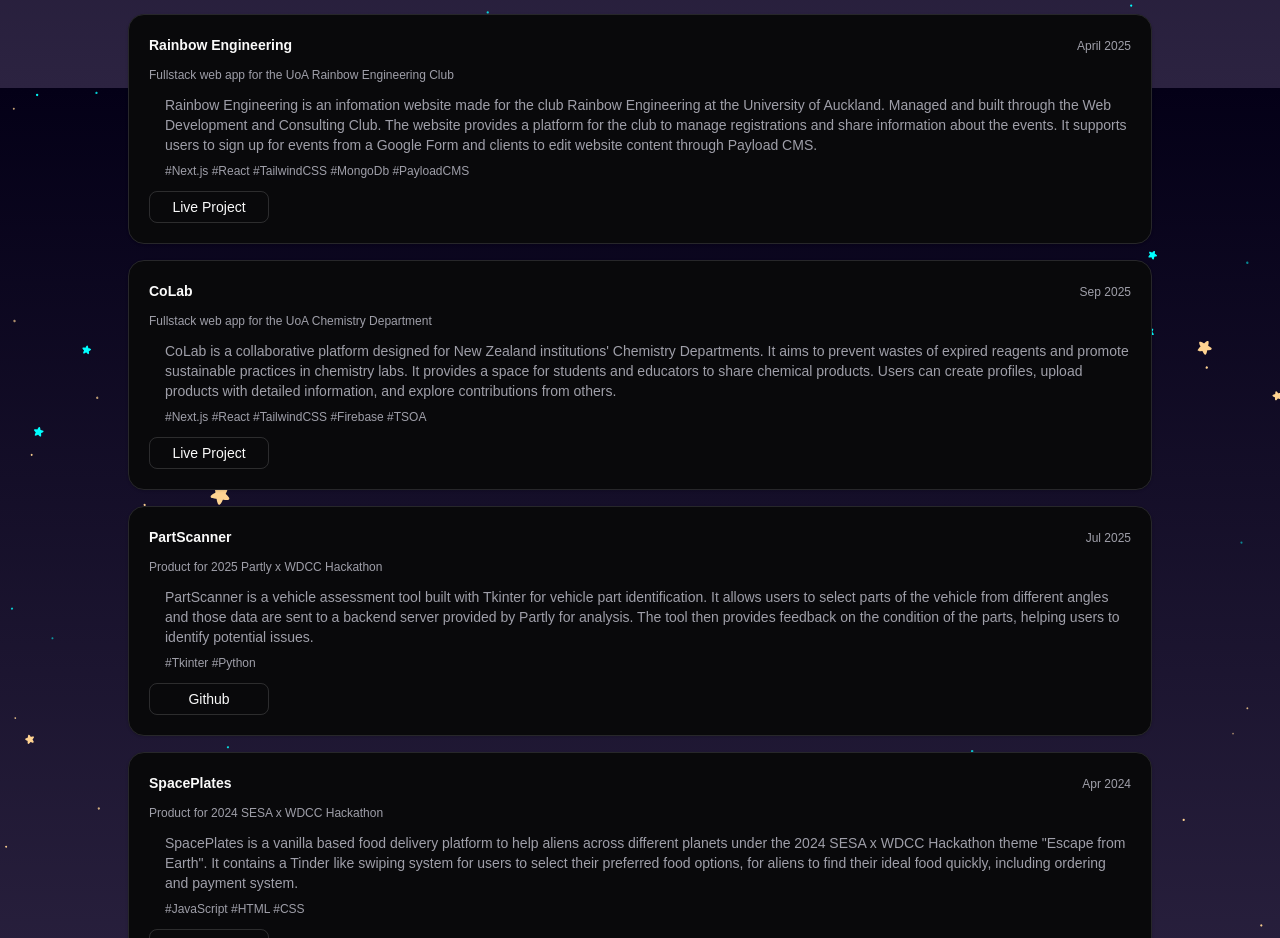
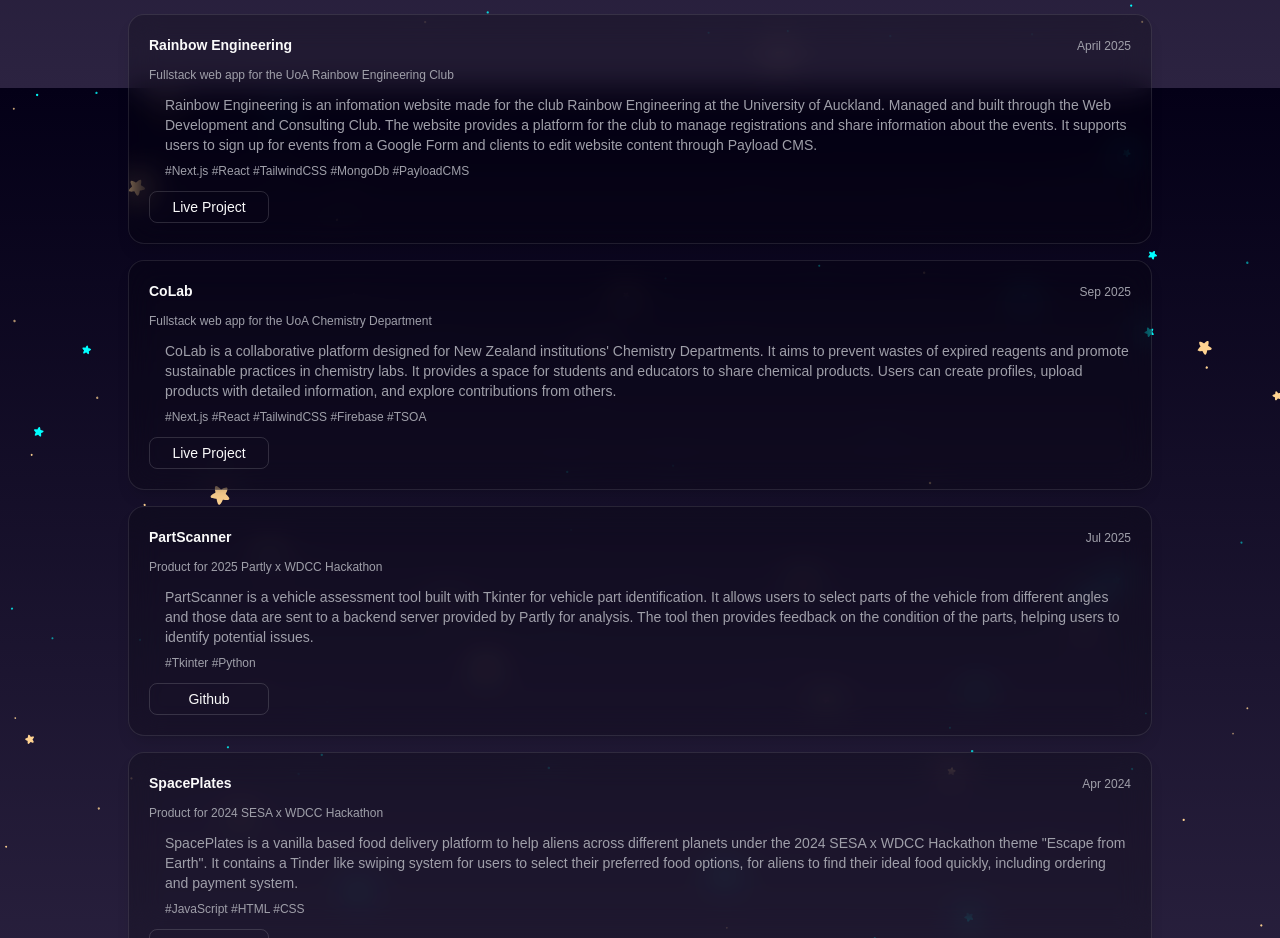
Before and after one commit to vi0letchen/violet-portfolio, a Next.js app: page / in a window 1280 px wide. Shown: the part 1862-2800 px from the top of the page. Built offline with nearby package versions, Linux system fonts and the light colour scheme.

Commit message:
style:add blur effect to cards

```diff
--- a/src/app/components/navbar.js
+++ b/src/app/components/navbar.js
@@ -1,6 +1,6 @@
 export default function Navbar() {
   return (
-    <nav className=" flex items-center justify-between fixed top-0 left-0 w-full h-15 bg-white dark:bg-black shadow-md z-50">
+    <nav className=" flex items-center justify-between fixed top-0 left-0 w-full h-15 bg-background dark:bg-background shadow-md z-50">
       <h1 className="text-xl font-bold ml-30">&lt;VioletChen/&gt;</h1>
     </nav>
   );
--- a/src/app/globals.css
+++ b/src/app/globals.css
@@ -18,8 +18,8 @@
 }
 
 html.dark {
-  --background: #0a0a0a;
-  --foreground: #ededed;
+  --background: #090612;
+  --foreground: #362367;
   --title: #cac1e8;
   --text: #f3eef8;
   --subtitle: #d8c9ea;
--- a/src/app/page.js
+++ b/src/app/page.js
@@ -8,11 +8,12 @@ import { motion } from "framer-motion";
 export default function Home() {
   return (
     <div
-    style={{
-      backgroundImage:"url('starDark.svg')",
-      backgroundAttachment: "fixed"
-    }}
-     className="min-h-screen bg-zinc-50 px-6 py-12 text-zinc-900 dark:bg-black dark:text-zinc-50">
+      style={{
+        backgroundImage: "url('starDark.svg')",
+        backgroundAttachment: "fixed",
+      }}
+      className="min-h-screen bg-zinc-50 px-6 py-12 text-zinc-900 dark:bg-black dark:text-zinc-50"
+    >
       <Navbar />
       <main className="mx-auto flex max-w-5xl flex-col">
         {/* Self Introduction */}
@@ -155,7 +156,7 @@ export default function Home() {
             Selected Projects
           </h2>
           <div className="flex flex-col gap-4">
-            <article className="flex flex-col gap-3 rounded-2xl border border-zinc-200 bg-white p-5 text-sm shadow-sm dark:border-zinc-800 dark:bg-zinc-950">
+            <article className="flex flex-col gap-3 rounded-2xl bg-white/20 backdrop-blur-lg p-5 text-sm shadow-lg dark:bg-black/20 dark:backdrop-blur-lg border border-white/20 dark:border-white/10">
               <div className="flex items-baseline justify-between gap-2">
                 <h3 className="font-semibold">Rainbow Engineering</h3>
                 <p className="text-xs text-zinc-500 dark:text-zinc-400">
@@ -188,7 +189,7 @@ export default function Home() {
               </a>
             </article>
 
-            <article className="flex flex-col gap-3 rounded-2xl border border-zinc-200 bg-white p-5 text-sm shadow-sm dark:border-zinc-800 dark:bg-zinc-950">
+            <article className="flex flex-col gap-3 rounded-2xl bg-white/20 backdrop-blur-lg p-5 text-sm shadow-lg dark:bg-black/20 dark:backdrop-blur-lg border border-white/20 dark:border-white/10">
               <div className="flex items-baseline justify-between gap-2">
                 <h3 className="font-semibold">CoLab</h3>
                 <p className="text-xs text-zinc-500 dark:text-zinc-400">
@@ -220,7 +221,7 @@ export default function Home() {
                 Live Project
               </a>
             </article>
-            <article className="flex flex-col gap-3 rounded-2xl border border-zinc-200 bg-white p-5 text-sm shadow-sm dark:border-zinc-800 dark:bg-zinc-950">
+            <article className="flex flex-col gap-3 rounded-2xl bg-white/20 backdrop-blur-lg p-5 text-sm shadow-lg dark:bg-black/20 dark:backdrop-blur-lg border border-white/20 dark:border-white/10">
               <div className="flex items-baseline justify-between gap-2">
                 <h3 className="font-semibold">PartScanner</h3>
                 <p className="text-xs text-zinc-500 dark:text-zinc-400">
@@ -251,7 +252,7 @@ export default function Home() {
                 Github
               </a>
             </article>
-            <article className="flex flex-col gap-3 rounded-2xl border border-zinc-200 bg-white p-5 text-sm shadow-sm dark:border-zinc-800 dark:bg-zinc-950">
+            <article className="flex flex-col gap-3 rounded-2xl bg-white/20 backdrop-blur-lg p-5 text-sm shadow-lg dark:bg-black/20 dark:backdrop-blur-lg border border-white/20 dark:border-white/10">
               <div className="flex items-baseline justify-between gap-2">
                 <h3 className="font-semibold">SpacePlates</h3>
                 <p className="text-xs text-zinc-500 dark:text-zinc-400">
```
